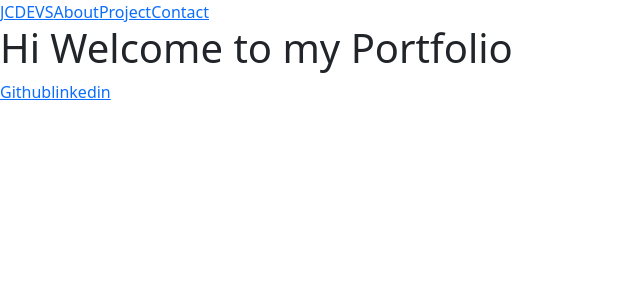
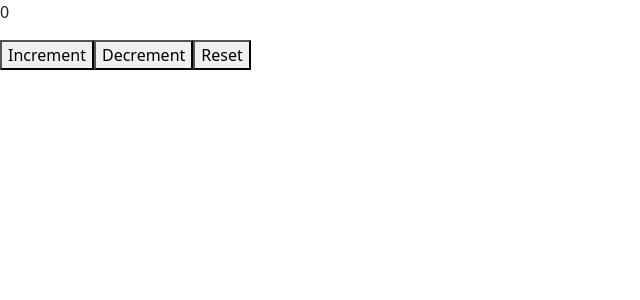
Before and after one commit to jcavenue/jcavenue.github.io, a React (Create React App) app: page / in a window 1280 px wide. Shown: the top 300 px of the page, without its empty margins (0-640 px from the left). Built offline with nearby package versions, Linux system fonts and the light colour scheme.

Commit message:
testing react

```diff
--- a/public/index.html
+++ b/public/index.html
@@ -9,21 +9,7 @@
       name="description"
       content="Web site created using create-react-app"
     />
-    <link rel="apple-touch-icon" href="%PUBLIC_URL%/logo192.png" />
-    <!--
-      manifest.json provides metadata used when your web app is installed on a
-      user's mobile device or desktop. See https://developers.google.com/web/fundamentals/web-app-manifest/
-    -->
-    <link rel="manifest" href="%PUBLIC_URL%/manifest.json" />
-    <!--
-      Notice the use of %PUBLIC_URL% in the tags above.
-      It will be replaced with the URL of the `public` folder during the build.
-      Only files inside the `public` folder can be referenced from the HTML.
 
-      Unlike "/favicon.ico" or "favicon.ico", "%PUBLIC_URL%/favicon.ico" will
-      work correctly both with client-side routing and a non-root public URL.
-      Learn how to configure a non-root public URL by running `npm run build`.
-    -->
     <title>React App</title>
   </head>
   <body>
--- a/src/App.js
+++ b/src/App.js
@@ -1,28 +1,33 @@
 import { BrowserRouter as Router, Route, Switch } from "react-router-dom";
+import { useState } from "react";
 import Header from "./Components/Header";
 import Home from "./Components/Home";
 import About from "./Components/About";
 import Footer from "./Components/Footer";
+import NameContext from "./Components/Context";
 
 
 function App() {
+	const name = useState('John Carlo Fababeir')
   return (
-    <div>
+    <NameContext.Provider value={name}>
 			<Router>
 				<Header />
 				<Switch>
 					<Route path="/About">
 						<About />
 					</Route>
-					<Route path="/Project"></Route>
-					<Route path="/Contact"></Route>
-					<Route path="/">
+					<Route path="/Project">
+					</Route>
+					<Route path="/Contact">
+					</Route>
+					<Route exact path="/">
 						<Home />
 					</Route>
 				</Switch>
 			</Router>
 			<Footer />
-    </div>
+    </NameContext.Provider>
   );
 }
 
--- /dev/null
+++ b/src/Components/Context.js
@@ -0,0 +1,5 @@
+import { createContext } from "react";
+
+const NameContext = createContext(["John Carlo Fababeir", () => {}])
+
+export default NameContext;
--- a/src/Components/Footer.js
+++ b/src/Components/Footer.js
@@ -1,7 +1,7 @@
 const Footer = () => {
 	return (
 		<div>
-			<a href="github.com/jcavenue">Github</a>
+			<a href="https://github.com/jcavenue" target="_blank" rel="noreferrer">Github</a>
 			<a href="https://linkedin.com/in/jcavenue" target="_blank" rel="noreferrer">linkedin</a>
 		</div>
 	)
--- a/src/Components/Home.js
+++ b/src/Components/Home.js
@@ -1,9 +1,13 @@
 import { withRouter } from "react-router-dom";
+import { useContext } from "react";
+import NameContext from "./Context";
 
 const Home = () => {
+	const [username, setUsername] = useContext(NameContext)
+
 	return (
 		<div>
-			<h1>Hi Welcome to my Portfolio</h1>
+			<h1 onClick={() => setUsername("hey")}>{username}</h1>
 		</div>
 	)
 }
--- /dev/null
+++ b/src/Components/test.js
@@ -0,0 +1,27 @@
+import { useState } from "react"
+
+const Counter = () => {
+	const [counter, setCounter] = useState(0);
+
+	const dec = (c) => {
+		if(c === 0) return 0;
+		return c - 1;
+	}
+
+	const increment = () => {setCounter(counter + 1)};
+	const decrement = () => {setCounter(dec,c => console.log(c))};
+	const reset = () => {setCounter(0)};
+
+	return (
+		<div>
+			<p>{counter}</p>
+			<section>
+				<button onClick={increment}>Increment</button>
+				<button onClick={decrement}>Decrement</button>
+				<button onClick={reset}>Reset</button>
+			</section>
+		</div>
+	);
+}
+
+	export default Counter;
--- a/src/index.js
+++ b/src/index.js
@@ -1,12 +1,12 @@
 import React from 'react';
 import ReactDOM from 'react-dom';
-import App from './App';
+import Counter from './Components/test';
 import 'bootstrap/dist/css/bootstrap.min.css';
 
 
 ReactDOM.render(
   <React.StrictMode>
-    <App />
+    <Counter />
   </React.StrictMode>,
   document.getElementById('root')
 );
```
